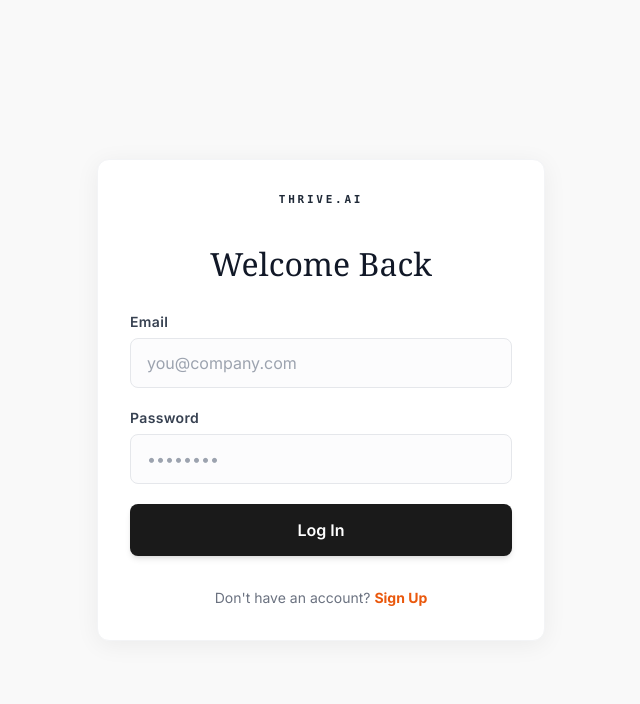
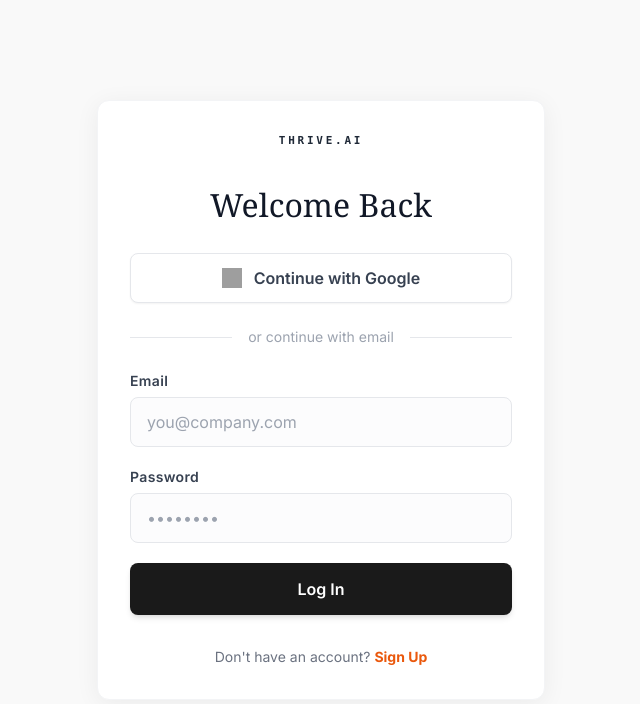
Before and after one commit to vani-arch/Thrive.ai, a Next.js app: page /login in a window 1280 px wide. Shown: the top 704 px of the page, without its empty margins (319-959 px from the left). Built offline with nearby package versions, Linux system fonts and the light colour scheme; no server answers; grey boxes are pictures that could not be loaded; a web font is replaced by a local one.

Commit message:
feat: integrate Firebase Google Authentication with smart redirects

```diff
--- a/src/app/login/page.tsx
+++ b/src/app/login/page.tsx
@@ -1,10 +1,12 @@
 "use client";
 
 import { useState } from "react";
-import { signInWithEmailAndPassword } from "firebase/auth";
-import { auth } from "@/lib/firebase";
+import { signInWithEmailAndPassword, signInWithPopup, GoogleAuthProvider, getAdditionalUserInfo } from "firebase/auth";
+import { auth, db } from "@/lib/firebase";
+import { doc, setDoc, serverTimestamp } from "firebase/firestore";
 import { useRouter } from "next/navigation";
 import Link from "next/link";
+import Image from "next/image";
 
 export default function LoginPage() {
     const [email, setEmail] = useState("");
@@ -39,6 +41,37 @@ export default function LoginPage() {
         }
     };
 
+    const handleGoogleSignIn = async () => {
+        setLoading(true);
+        setError(null);
+        try {
+            const provider = new GoogleAuthProvider();
+            const result = await signInWithPopup(auth, provider);
+            const additionalInfo = getAdditionalUserInfo(result);
+
+            if (additionalInfo?.isNewUser) {
+                // Edge case: User clicked "Google" on the Login screen but they are actually a brand new user
+                await setDoc(doc(db, "users", result.user.uid), {
+                    name: result.user.displayName || "",
+                    email: result.user.email || "",
+                    role: "", // No role selected from login page
+                    createdAt: serverTimestamp()
+                });
+                router.push("/onboarding");
+            } else {
+                router.push("/dashboard");
+            }
+        } catch (err: unknown) {
+            if (err instanceof Error) {
+                setError(err.message);
+            } else {
+                setError("An unknown error occurred.");
+            }
+        } finally {
+            setLoading(false);
+        }
+    };
+
     return (
         <main className="min-h-screen flex items-center justify-center bg-[#f9f9f9] p-4">
             <div className="w-full max-w-md bg-white p-8 rounded-xl shadow-[0_4px_24px_rgba(0,0,0,0.06)] border border-gray-100">
@@ -49,6 +82,23 @@ export default function LoginPage() {
                 </div>
                 <h1 className="text-[2rem] font-serif text-gray-900 mb-6 text-center">Welcome Back</h1>
                 {error && <p className="text-red-500 text-sm mb-6 text-center bg-red-50 p-3 rounded-lg border border-red-100">{error}</p>}
+
+                <button
+                    type="button"
+                    onClick={handleGoogleSignIn}
+                    disabled={loading}
+                    className="w-full bg-white border border-gray-200 text-gray-700 py-3 rounded-[8px] font-semibold hover:bg-gray-50 hover:border-gray-300 transition-all flex items-center justify-center gap-3 shadow-sm disabled:opacity-50 disabled:cursor-not-allowed"
+                >
+                    <Image src="https://www.gstatic.com/firebasejs/ui/2.0.0/images/auth/google.svg" alt="Google logo" width={20} height={20} className="w-5 h-5" />
+                    Continue with Google
+                </button>
+
+                <div className="relative my-6 flex items-center">
+                    <div className="flex-grow border-t border-gray-200"></div>
+                    <span className="flex-shrink-0 mx-4 text-gray-400 text-sm">or continue with email</span>
+                    <div className="flex-grow border-t border-gray-200"></div>
+                </div>
+
                 <form onSubmit={handleLogin} className="space-y-5">
                     <div>
                         <label className="block text-sm font-semibold text-gray-700 mb-1.5 tracking-wide">Email</label>
--- a/src/app/signup/page.tsx
+++ b/src/app/signup/page.tsx
@@ -1,11 +1,12 @@
 "use client";
 
 import { useState, useEffect } from "react";
-import { createUserWithEmailAndPassword } from "firebase/auth";
+import { createUserWithEmailAndPassword, signInWithPopup, GoogleAuthProvider, getAdditionalUserInfo } from "firebase/auth";
 import { auth, db } from "@/lib/firebase";
 import { doc, setDoc, serverTimestamp } from "firebase/firestore";
 import { useRouter } from "next/navigation";
 import Link from "next/link";
+import Image from "next/image";
 
 export default function SignupPage() {
     const [name, setName] = useState("");
@@ -53,6 +54,37 @@ export default function SignupPage() {
         }
     };
 
+    const handleGoogleSignIn = async () => {
+        setLoading(true);
+        setError(null);
+        try {
+            const provider = new GoogleAuthProvider();
+            const result = await signInWithPopup(auth, provider);
+            const additionalInfo = getAdditionalUserInfo(result);
+
+            if (additionalInfo?.isNewUser) {
+                // Save new user profile to Firestore
+                await setDoc(doc(db, "users", result.user.uid), {
+                    name: result.user.displayName || "",
+                    email: result.user.email || "",
+                    role: role || "",
+                    createdAt: serverTimestamp()
+                });
+                router.push("/onboarding");
+            } else {
+                router.push("/dashboard");
+            }
+        } catch (err: unknown) {
+            if (err instanceof Error) {
+                setError(err.message);
+            } else {
+                setError("An unknown error occurred.");
+            }
+        } finally {
+            setLoading(false);
+        }
+    };
+
     return (
         <main className="min-h-screen flex items-center justify-center bg-[#f9f9f9] p-4">
             <div className="w-full max-w-md bg-white p-8 rounded-xl shadow-[0_4px_24px_rgba(0,0,0,0.06)] border border-gray-100">
@@ -63,6 +95,23 @@ export default function SignupPage() {
                 </div>
                 <h1 className="text-[2rem] font-serif text-gray-900 mb-6 text-center">Create Account</h1>
                 {error && <p className="text-red-500 text-sm mb-6 text-center bg-red-50 p-3 rounded-lg border border-red-100">{error}</p>}
+
+                <button
+                    type="button"
+                    onClick={handleGoogleSignIn}
+                    disabled={loading}
+                    className="w-full bg-white border border-gray-200 text-gray-700 py-3 rounded-[8px] font-semibold hover:bg-gray-50 hover:border-gray-300 transition-all flex items-center justify-center gap-3 shadow-sm disabled:opacity-50 disabled:cursor-not-allowed"
+                >
+                    <Image src="https://www.gstatic.com/firebasejs/ui/2.0.0/images/auth/google.svg" alt="Google logo" width={20} height={20} className="w-5 h-5" />
+                    Continue with Google
+                </button>
+
+                <div className="relative my-6 flex items-center">
+                    <div className="flex-grow border-t border-gray-200"></div>
+                    <span className="flex-shrink-0 mx-4 text-gray-400 text-sm">or continue with email</span>
+                    <div className="flex-grow border-t border-gray-200"></div>
+                </div>
+
                 <form onSubmit={handleSignup} className="space-y-5">
                     <div>
                         <label className="block text-sm font-semibold text-gray-700 mb-1.5 tracking-wide">Full Name</label>
```
